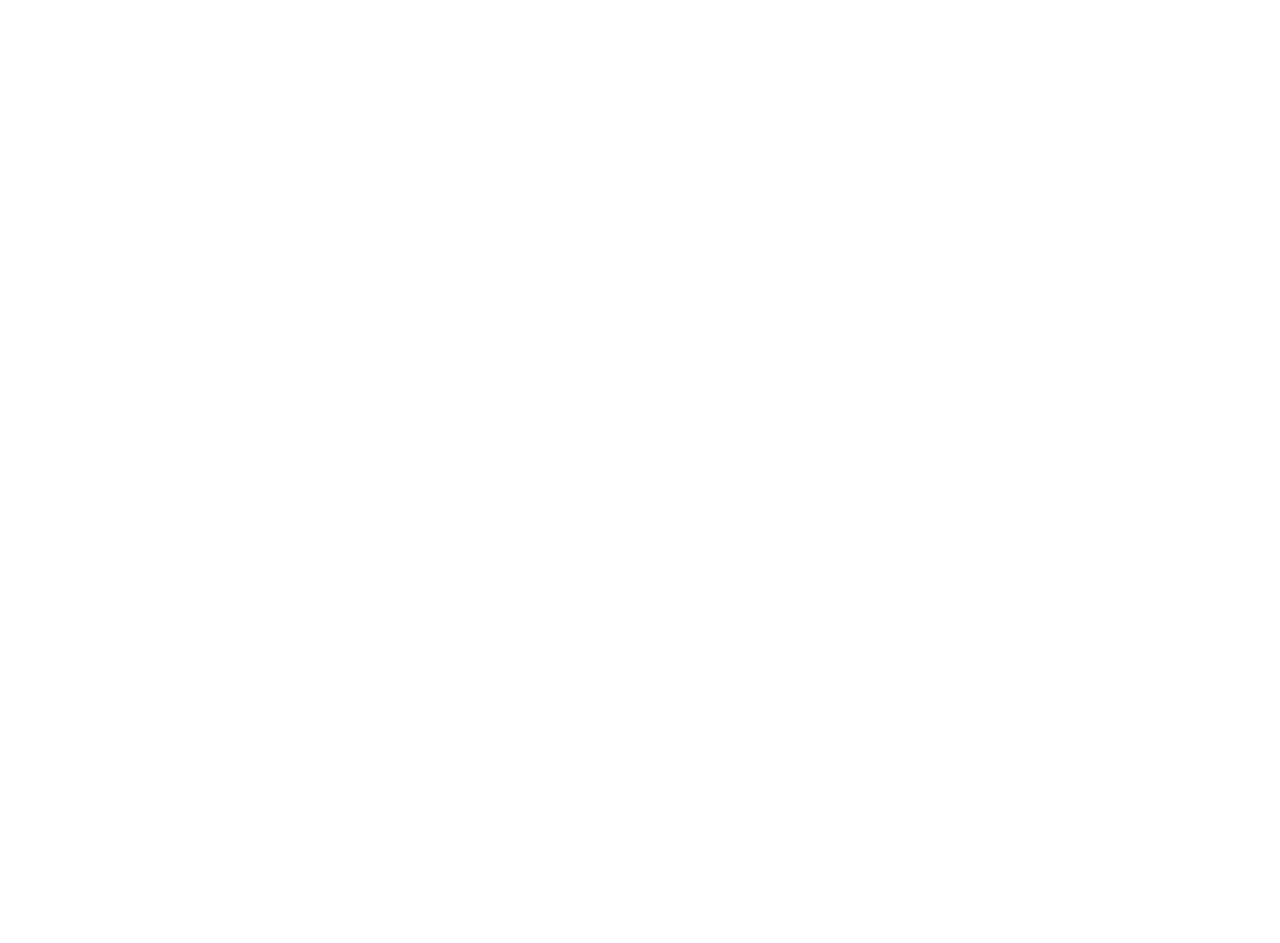
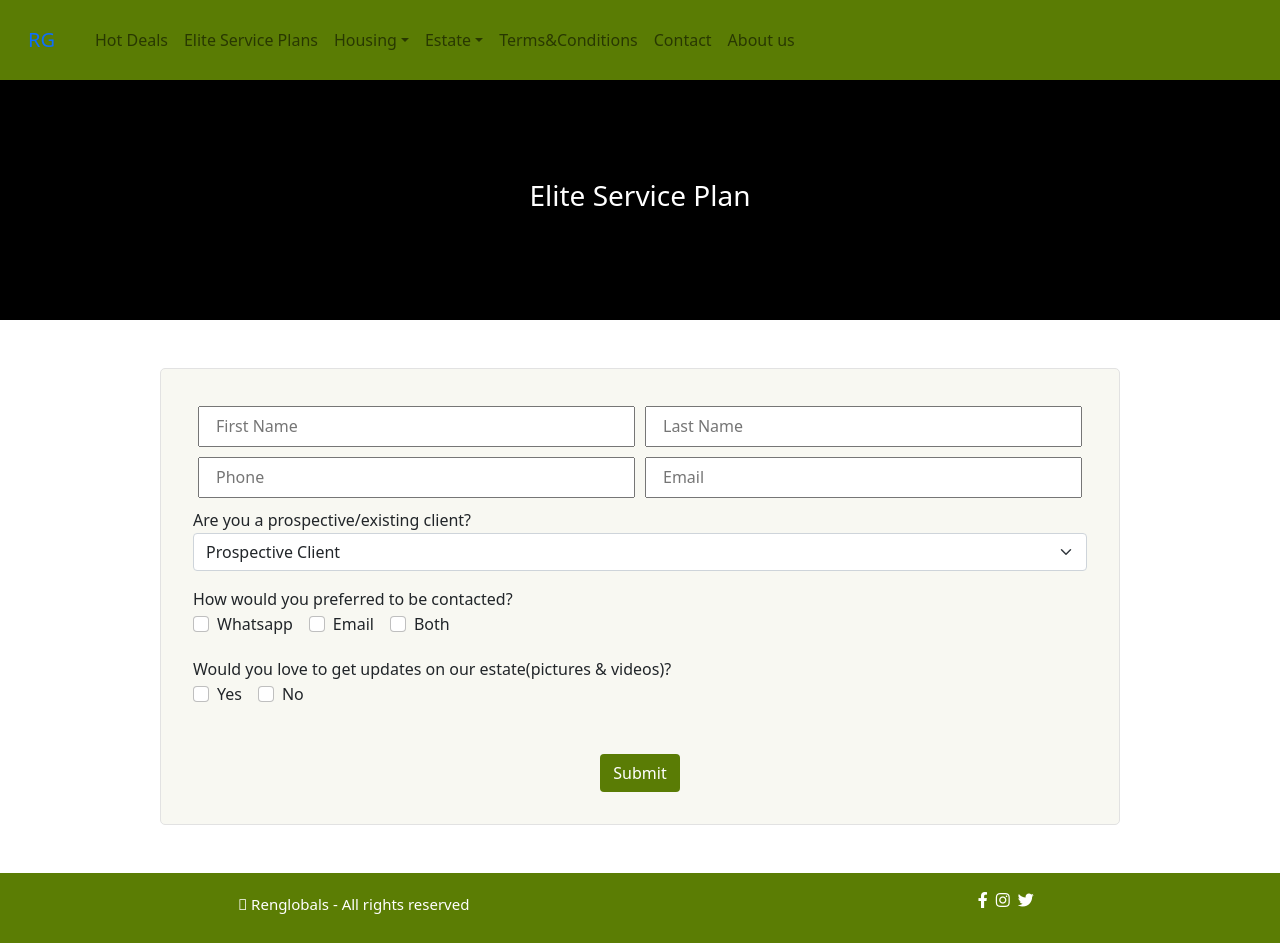
Before and after one commit to diamond-nicholas/Renglobals-real-estate, a React (Create React App) app: page /elite in a window 1280 px wide. Before the commit this address had no page. Before the commit the page ends 800 px from the top, so only its background shows below. Built offline with nearby package versions, Linux system fonts and the light colour scheme.

Commit message:
complete elite plan page for project

```diff
--- a/src/App.js
+++ b/src/App.js
@@ -1,8 +1,9 @@
-import Home from './Pages/Home';
+import Home from './Pages/Home/Home';
 import { BrowserRouter as Router, Route, Routes } from 'react-router-dom';
 import About from './Pages/About/About';
 import Contact from './Pages/Contact-us/Contact';
 import Terms from './Pages/T&C/Terms';
+import Elite from './Pages/ElitePlans/Elite';
 function App() {
   return (
     <Router>
@@ -11,6 +12,7 @@ function App() {
         <Route path='/about' element={<About />} />
         <Route path='/contact' element={<Contact />} />
         <Route path='/t&c' element={<Terms />} />
+        <Route path='/elite' element={<Elite />} />
       </Routes>
     </Router>
   );
--- a/src/Components/Navbar/Navbar.js
+++ b/src/Components/Navbar/Navbar.js
@@ -8,7 +8,9 @@ const Navbar = () => {
     <nav class='navbar navbar-expand-lg navbar-light'>
       <div class='container-fluid'>
         <a class='navbar-brand' href='#'>
-          <Link to='/'>RG</Link>
+          <Link className='nav-link' to='/'>
+            RG
+          </Link>
         </a>
         <button
           class='navbar-toggler'
@@ -29,9 +31,9 @@ const Navbar = () => {
               </a>
             </li>
             <li class='nav-item'>
-              <a class='nav-link' href='#'>
+              <Link className='nav-link' to='/elite'>
                 Elite Service Plans
-              </a>
+              </Link>
             </li>
             {/* housing */}
             <li class='nav-item dropdown'>
@@ -92,14 +94,20 @@ const Navbar = () => {
             </li>
             {/* information */}
             <li class='nav-item dropdown'>
-              <Link to='/t&c'>Terms&Conditions</Link>
+              <Link className='nav-link' to='/t&c'>
+                Terms&Conditions
+              </Link>
             </li>
 
             <li class='nav-item'>
-              <Link to='/contact'>Contact</Link>
+              <Link className='nav-link' to='/contact'>
+                Contact
+              </Link>
             </li>
             <li class='nav-item'>
-              <Link to='/about'>About us</Link>
+              <Link className='nav-link' to='/about'>
+                About us
+              </Link>
             </li>
           </ul>
         </div>
--- /dev/null
+++ b/src/Pages/ElitePlans/Elite.jsx
@@ -0,0 +1,108 @@
+import React from 'react';
+import Navbar from '../../Components/Navbar/Navbar';
+import Socials from '../../Components/Socials/Socials';
+import './Elite.scss';
+
+const Elite = () => {
+  return (
+    <div>
+      <Navbar />
+      <section className='esp_main'>
+        <header>
+          <h3>Elite Service Plan</h3>
+        </header>
+        <section className='esp_content'>
+          <form>
+            <div className='esp_wrapper'>
+              <div className='esp_top d-flex '>
+                <input type='text' placeholder='First Name' />
+                <input type='text' placeholder='Last Name' />
+              </div>
+              <div className='esp_top d-flex '>
+                <input type='text' placeholder='Phone' />
+                <input type='text' placeholder='Email' />
+              </div>
+              <div className='pros_client'>
+                <p>Are you a prospective/existing client?</p>
+                <select class='form-select' aria-label='Default select example'>
+                  <option value='1'>Prospective Client</option>
+                  <option value='2'>Existing Client</option>
+                </select>
+              </div>
+              <div className='contact_opt'>
+                <p>How would you preferred to be contacted?</p>
+                <div class='form-check form-check-inline'>
+                  <input
+                    class='form-check-input'
+                    type='checkbox'
+                    id='inlineCheckbox1'
+                    value='option1'
+                  />
+                  <label class='form-check-label' for='inlineCheckbox1'>
+                    Whatsapp
+                  </label>
+                </div>
+                <div class='form-check form-check-inline'>
+                  <input
+                    class='form-check-input'
+                    type='checkbox'
+                    id='inlineCheckbox2'
+                    value='option2'
+                  />
+                  <label class='form-check-label' for='inlineCheckbox2'>
+                    Email
+                  </label>
+                </div>
+                <div class='form-check form-check-inline'>
+                  <input
+                    class='form-check-input'
+                    type='checkbox'
+                    id='inlineCheckbox3'
+                    value='option3'
+                  />
+                  <label class='form-check-label' for='inlineCheckbox3'>
+                    Both
+                  </label>
+                </div>
+              </div>
+              <div className='would_you_love'>
+                <p>
+                  Would you love to get updates on our estate(pictures &
+                  videos)?
+                </p>
+                <div class='form-check form-check-inline'>
+                  <input
+                    class='form-check-input'
+                    type='checkbox'
+                    id='inlineCheckbox3'
+                    value='option3'
+                  />
+                  <label class='form-check-label' for='inlineCheckbox3'>
+                    Yes
+                  </label>
+                </div>
+                <div class='form-check form-check-inline'>
+                  <input
+                    class='form-check-input'
+                    type='checkbox'
+                    id='inlineCheckbox3'
+                    value='option3'
+                  />
+                  <label class='form-check-label' for='inlineCheckbox3'>
+                    No
+                  </label>
+                </div>
+              </div>
+            </div>
+            <div className='submit'>
+              <button className='btn'>Submit</button>
+            </div>
+          </form>
+        </section>
+      </section>
+      <Socials />
+    </div>
+  );
+};
+
+export default Elite;
--- /dev/null
+++ b/src/Pages/ElitePlans/Elite.scss
@@ -0,0 +1,79 @@
+.esp_main {
+  header {
+    display: flex;
+    justify-content: center;
+    align-items: center;
+    text-align: center;
+    background: #000;
+    height: 30vh;
+    color: #fff;
+  }
+
+  .esp_content {
+    padding: 3rem 10rem;
+    form {
+      border: 1px solid #e2e2e2;
+      border-radius: 5px;
+      background: #f8f8f2;
+      .esp_wrapper {
+        padding: 2rem;
+        .esp_top {
+          justify-content: space-between;
+          align-items: center;
+
+          input {
+            width: 100%;
+            padding: 0.4rem 1rem;
+            margin: 5px;
+          }
+        }
+
+        .pros_client {
+          p {
+            margin-bottom: -1px;
+            margin-top: 5px;
+          }
+
+          select {
+            margin-top: 2px;
+            margin-bottom: 1rem;
+          }
+        }
+
+        .contact_opt {
+          p {
+            margin-bottom: -1px;
+            margin-top: 5px;
+          }
+
+          .form-check {
+            margin-top: 2px;
+            margin-bottom: 1rem;
+          }
+        }
+
+        .would_you_love {
+          p {
+            margin-bottom: -1px;
+            margin-top: 5px;
+          }
+
+          .form-check {
+            margin-top: 2px;
+            margin-bottom: 1rem;
+          }
+        }
+      }
+
+      .submit {
+        text-align: center;
+        margin-bottom: 2rem;
+
+        .btn {
+          color: #fff;
+          background: #5a7c05;
+        }
+      }
+    }
+  }
+}
```
Also changed, not shown: src/Pages/Home/Home.js (renamed from src/Pages/Home.js, +4 -4 lines), src/Pages/Home/Home.scss (renamed from src/Pages/Home.scss).
